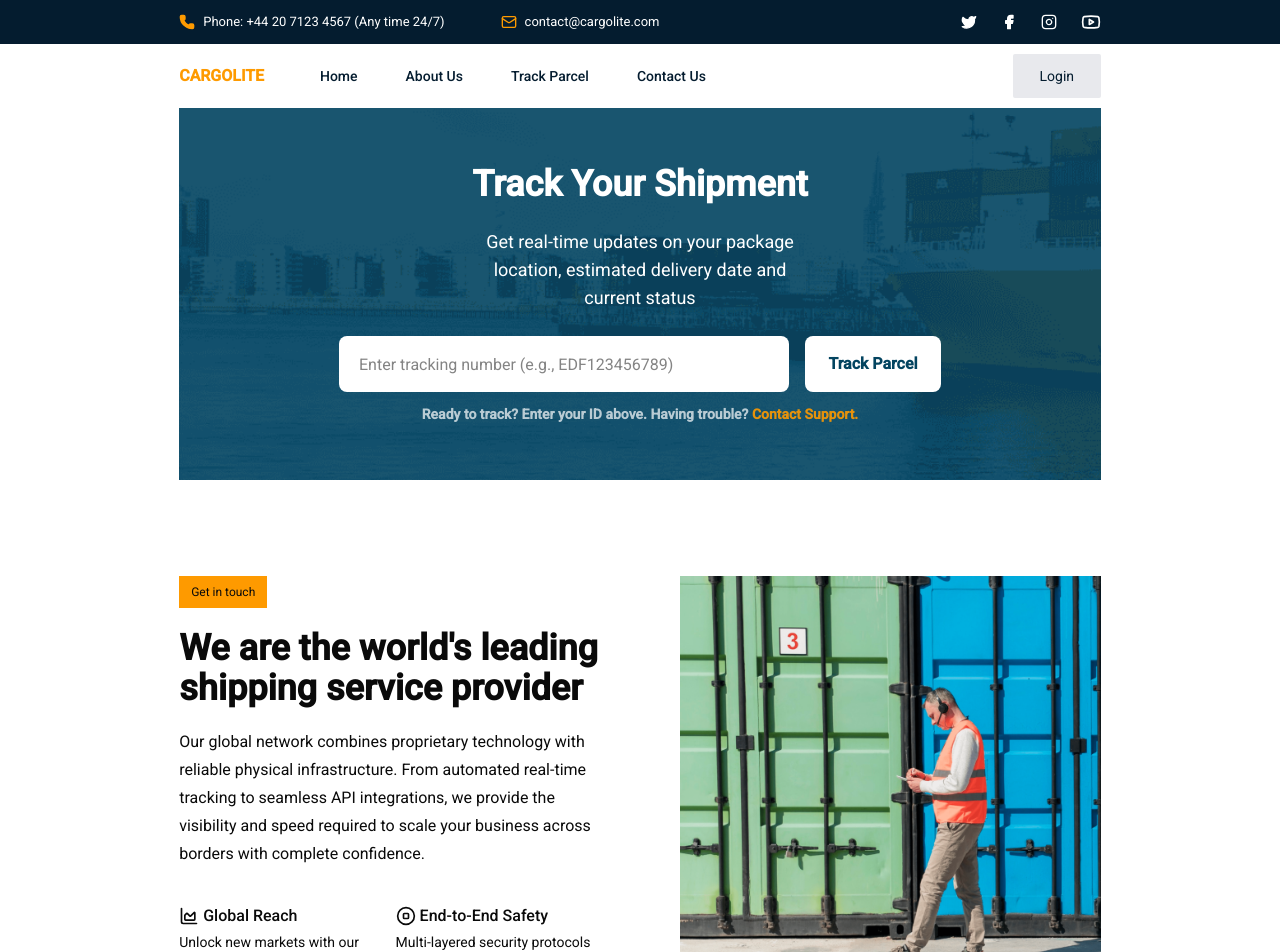
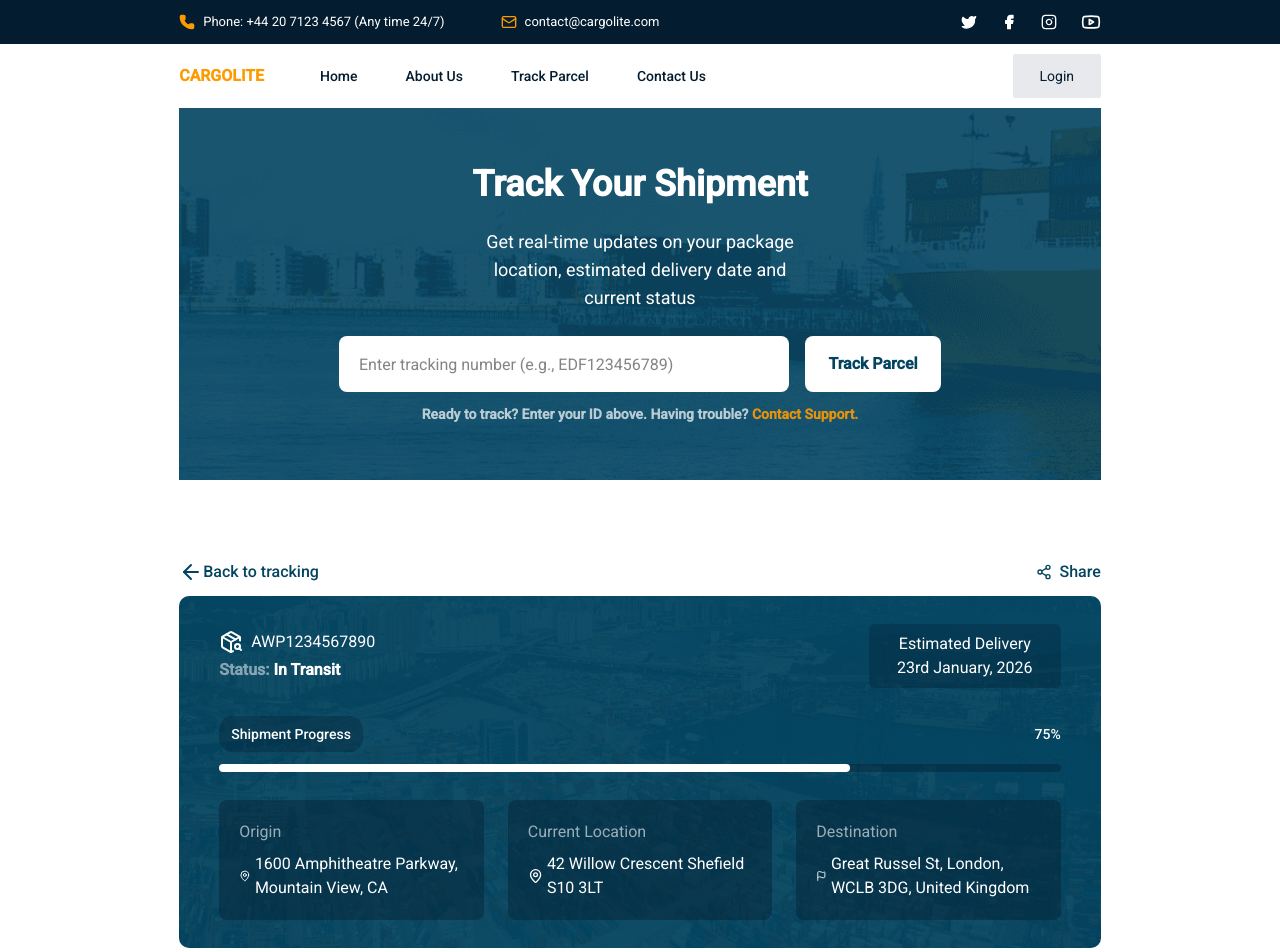
Before and after one commit to KellsCodes/cargolite, a Next.js app: page /track-parcel in a window 1280 px wide. Shown: the top 952 px of the page. Built offline with nearby package versions, Linux system fonts and the light colour scheme.

Commit message:
feat(ui): add shipment track summary

```diff
--- /dev/null
+++ b/app/track-parcel/TrackDetails.tsx
@@ -0,0 +1,72 @@
+import { ArrowLeft, Flag, MapPin, PackageSearch, Share2 } from "lucide-react";
+import Link from "next/link";
+
+export default function TrackData() {
+    return (
+        <div>
+            <div className="space-y-3">
+                <div className="flex items-center justify-between">
+                    <Link href={"/tract-parcel"}>
+                        <button className="flex items-center font-medium text-[#034460] cursor-pointer"><ArrowLeft /> Back to tracking</button>
+                    </Link>
+                    <button className="flex items-center font-medium text-[#034460] gap-x-2"><Share2 className="w-4" /> Share</button>
+                </div>
+
+                <div className="px-10 py-7 bg-[#034460] rounded-lg space-y-7"
+                    style={{
+                        backgroundImage: `linear-gradient(rgba(3, 68, 96, 0.7), rgba(3, 68, 96, 0.7)), url(/bg-offer.png)`,
+                        backgroundSize: 'cover',
+                        backgroundPosition: 'center',
+                    }}
+                >
+                    <div className="flex items-center justify-between">
+                        <div className="space-y-1">
+                            <p className="flex items-center gap-x-2 text-white"><PackageSearch color="#ffffff" /> AWP1234567890</p>
+                            <p className="font-bold"><span className="text-white/50">Status:</span> <span className="text-white">In Transit</span></p>
+                        </div>
+                        <div className="text-center p-2 w-48 bg-header-top/30 rounded-sm text-white">
+                            <p>Estimated Delivery</p>
+                            <p>23rd January, 2026</p>
+                        </div>
+                    </div>
+
+                    <div className="space-y-3">
+                        <div className="flex items-center justify-between text-sm font-medium text-white">
+                            <p className="bg-header-top/30 py-2 px-3 rounded-xl">Shipment Progress</p>
+                            <p>75%</p>
+                        </div>
+                        <div className="w-full h-2 bg-header-top/40 rounded-full">
+                            <div className="h-full bg-white transition-all duration-700 ease-in-out w-[75%] rounded-full" />
+                        </div>
+                    </div>
+
+                    <div className="grid grid-cols-3 gap-x-6">
+                        <div className="min-h-24 col-span-1 bg-header-top/40 rounded-md flex flex-col justify-center p-5 space-y-2">
+                            <p className="text-white/60">Origin</p>
+                            <p className="text-white flex items-center gap-x-1">
+                                <MapPin color="#ffffff" className="w-[19px]" />
+                                1600 Amphitheatre Parkway, Mountain View, CA
+                            </p>
+                        </div>
+                        <div className="min-h-24 col-span-1 bg-header-top/40 rounded-md flex flex-col justify-center p-5 space-y-2">
+                            <p className="text-white/60">Current Location</p>
+                            <p className="text-white flex items-center gap-x-1">
+                                <MapPin color="#ffffff" className="w-[19px]" />
+                                42 Willow Crescent Shefield S10 3LT
+                            </p>
+                        </div>
+                        <div className="min-h-24 col-span-1 bg-header-top/40 rounded-md flex flex-col justify-center p-5 space-y-2">
+                            <p className="text-white/60">Destination</p>
+                            <p className="text-white flex items-center gap-x-1">
+                                <Flag color="#ffffff" className="w-[19px]" />
+                                Great Russel St, London, WCLB 3DG, United Kingdom
+                            </p>
+                        </div>
+
+                    </div>
+                </div>
+            </div>
+            {/* <h2>Hello Tracking...</h2> */}
+        </div>
+    )
+}
--- a/app/track-parcel/page.tsx
+++ b/app/track-parcel/page.tsx
@@ -9,6 +9,7 @@ import {
     AccordionItem,
     AccordionTrigger,
 } from "@/components/ui/accordion"
+import TrackData from "./TrackDetails";
 
 export default function TrackParcel() {
     const [trackError, setTrackError] = useState(false)
@@ -34,6 +35,10 @@ export default function TrackParcel() {
                         <p className="text-red-300 font-bold text-sm">Tracking ID not recognized. If you just shipped your item, please allow up to 24 hours for the status to update.</p>
                     }
                 </div>
+            </div>
+
+            <div className="w-[72vw] mx-auto mt-20">
+                <TrackData />
             </div>
 
             <div className="w-[72vw] mx-auto grid grid-cols-2 gap-x-20 my-24">
```
